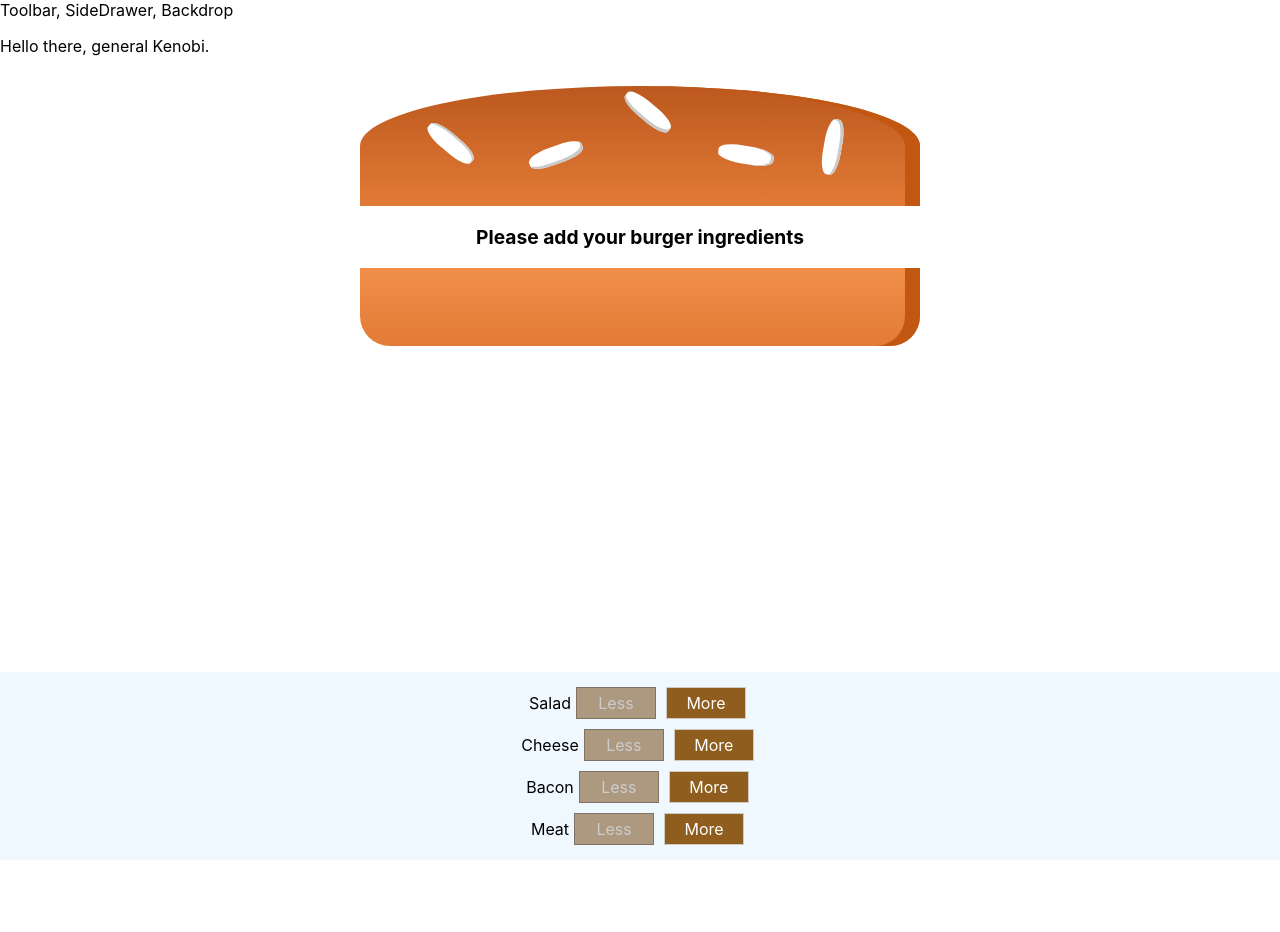
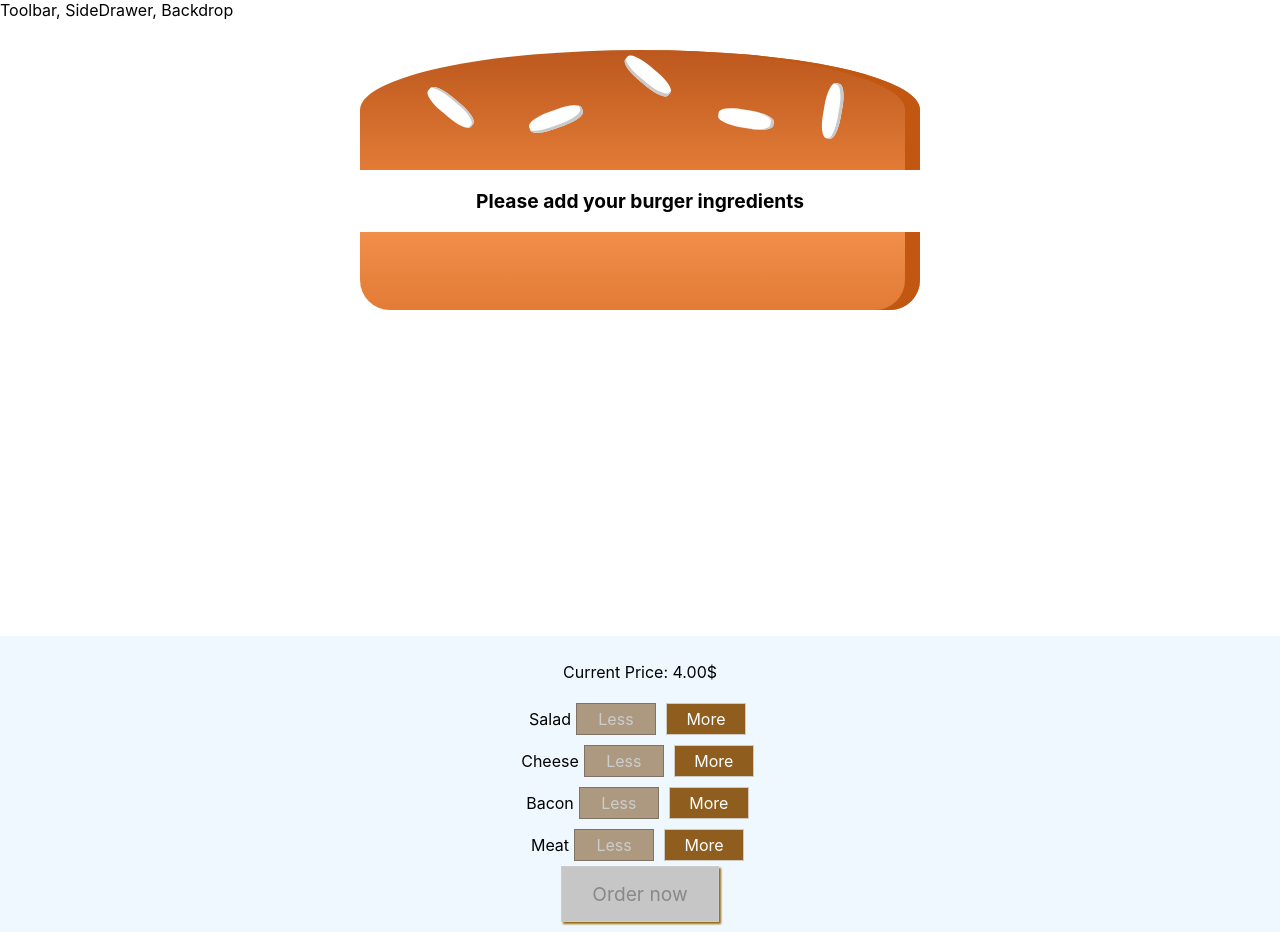
Before and after one commit to StefanK2ff/burger-builder-app, a React (Create React App) app: page / in a window 1280 px wide. Before the commit the page ends 860 px from the top, so only its background shows below. Built offline with nearby package versions, Linux system fonts and the light colour scheme.

Commit message:
implemented order button, disabled when no ingredients selected

```diff
--- a/src/App.js
+++ b/src/App.js
@@ -6,7 +6,6 @@ function App() {
   return (
     <div>
       <Layout>
-        <p>Hello there, general Kenobi.</p>
         <BurgerBuilder/>
       </Layout>
     </div>
--- a/src/components/Burger/BuildControls/BuildControls.js
+++ b/src/components/Burger/BuildControls/BuildControls.js
@@ -13,6 +13,7 @@ const controls = [
 export default function buildControls(props) {
     return (
         <div className={classes.BuildControls}>
+        <p>Current Price: <storng> {props.totalPrice.toFixed(2)}$</storng> </p>
             {controls.map(control => {
                 return <BuildControl
                     key={control.label}
@@ -22,6 +23,10 @@ export default function buildControls(props) {
                     disabled={props.disabled[control.type]}
                      />
             })}
+            <button
+                className={classes.OrderButton}
+                disabled={!props.purchaseable}
+                >Order now</button>
         </div>
     )
 }
--- a/src/components/Burger/BuildControls/BuildControls.module.css
+++ b/src/components/Burger/BuildControls/BuildControls.module.css
@@ -8,3 +8,44 @@
     margin: auto;
     padding: 10px 0;
 }
+
+.OrderButton {
+    background-color: #DAD735;
+    outline: none;
+    cursor: pointer;
+    border: 1px solid #966909;
+    color: #966909;
+    font-family: inherit;
+    font-size: 1.2em;
+    padding: 15px 30px;
+    box-shadow: 2px 2px 2px #966909;
+}
+
+.OrderButton:hover, .OrderButton:active {
+    background-color: #A0DB41;
+    border: 1px solid #966909;
+    color: #966909;
+}
+
+.OrderButton:disabled {
+    background-color: #C7C6C6;
+    cursor: not-allowed;
+    border: 1px solid #ccc;
+    color: #888888;
+}
+
+.OrderButton:not(:disabled) {
+    animation: enable 0.3s linear;
+}
+
+@keyframes enable {
+    0% {
+        transform: scale(1);
+    }
+    60% {
+        transform: scale(1.1);
+    }
+    100% {
+        transform: scale(1);
+    }
+}
--- a/src/containers/BurgerBuilder.js
+++ b/src/containers/BurgerBuilder.js
@@ -19,31 +19,45 @@ export default class BurgerBuilder extends Component {
       meat: 0,
     },
     totalPrice: 4,
+    purchaseable: false,
   };
 
   addIngredientHandler = (type) => {
     const updatedIngredients = { ...this.state.ingredients };
     updatedIngredients[type] = updatedIngredients[type] + 1;
     const newTotal = this.state.totalPrice + INGREDIENT_PRICES[type];
-    this.setState({totalPrice: newTotal, ingredients: updatedIngredients})
+    this.setState({ totalPrice: newTotal, ingredients: updatedIngredients });
+    this.updatePurchaseableHandler(updatedIngredients);
   };
 
   removeIngredientHandler = (type) => {
     const updatedIngredients = { ...this.state.ingredients };
-    if(updatedIngredients[type] > 0 ) {
+    if (updatedIngredients[type] > 0) {
       updatedIngredients[type] = updatedIngredients[type] - 1;
-        const newTotal = this.state.totalPrice + INGREDIENT_PRICES[type];
-        this.setState({totalPrice: newTotal, ingredients: updatedIngredients})
+      const newTotal = this.state.totalPrice - INGREDIENT_PRICES[type];
+      this.setState({ totalPrice: newTotal, ingredients: updatedIngredients });
     }
+    this.updatePurchaseableHandler(updatedIngredients);
   };
+
+  updatePurchaseableHandler = (ingredients) => {
+    const sum = Object.keys(ingredients)
+      .map((key) => {
+        return ingredients[key];
+      })
+      .reduce((sum, el) => {
+        return sum + el;
+      }, 0);
+    console.log("SUM ", sum);
+    this.setState({ purchaseable: sum > 0 });
+  }
 
   render() {
     const disabledInfo = {
-          ...this.state.ingredients
-      }
+      ...this.state.ingredients,
+    };
     for (let key in disabledInfo) {
       disabledInfo[key] = disabledInfo[key] <= 0;
-
     }
     return (
       <Aux>
@@ -52,6 +66,8 @@ export default class BurgerBuilder extends Component {
           addIngredients={this.addIngredientHandler}
           removeIngredients={this.removeIngredientHandler}
           disabled={disabledInfo}
+          totalPrice={this.state.totalPrice}
+          purchaseable={this.state.purchaseable}
         />
       </Aux>
     );
```
Lines whose indentation alone changed are shown as unchanged.
